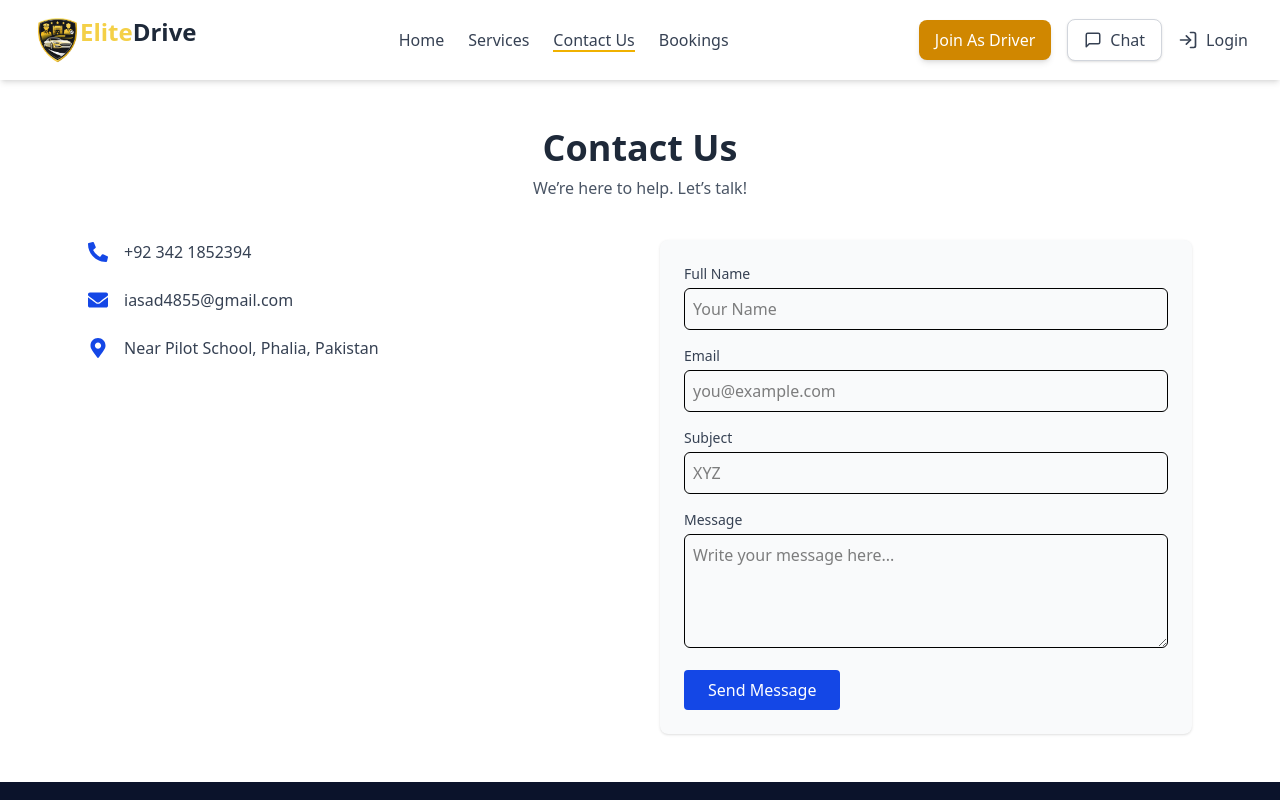
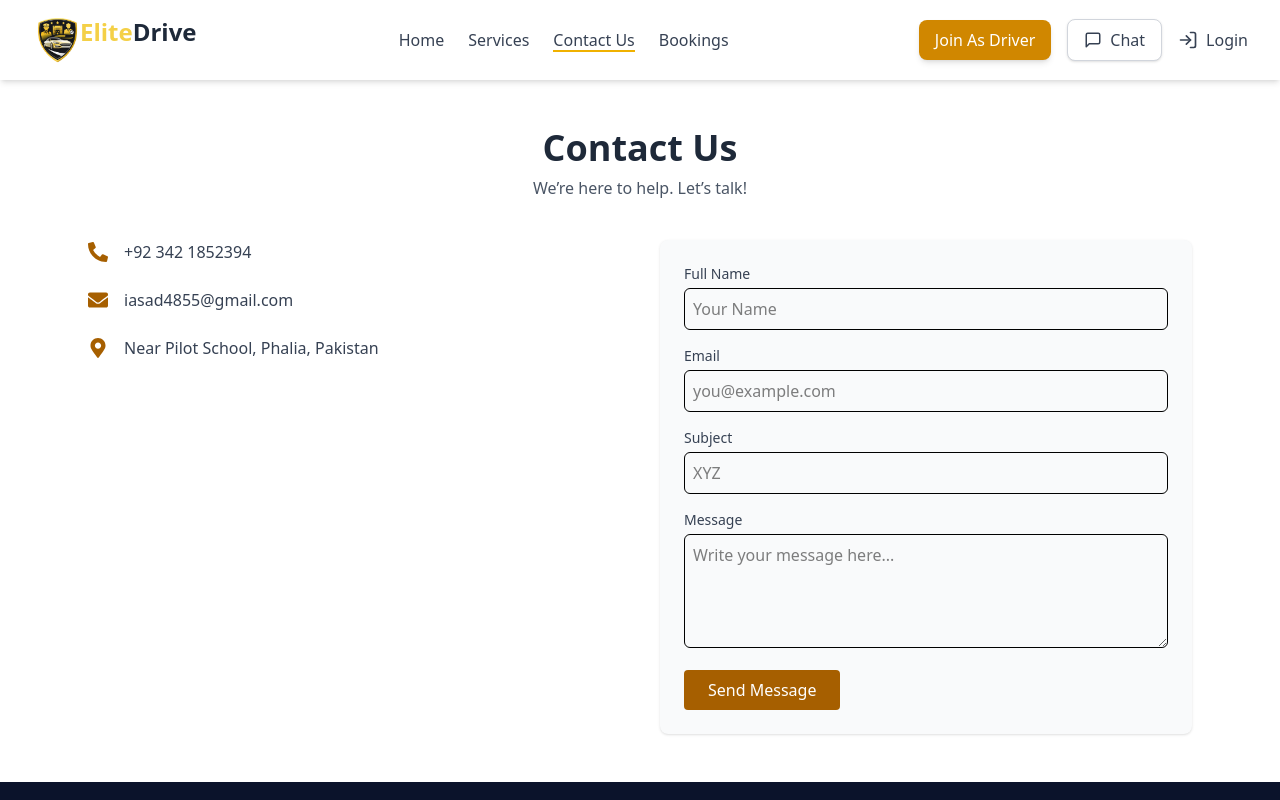
Before and after one commit to asadimran12/LuxuryCars, a React (Vite) app in the folder client/: page /home/contactus in a window 1280 px wide. Shown: the top 800 px of the page. Built offline with nearby package versions, Linux system fonts and the light colour scheme; no server answers.

Commit message:
Some Changes

```diff
--- a/client/src/pages/Contact.jsx
+++ b/client/src/pages/Contact.jsx
@@ -80,15 +80,15 @@ const Contact = () => {
       <div className="grid grid-cols-1 md:grid-cols-2 gap-10">
         <div className="space-y-6">
           <div className="flex items-center gap-4">
-            <FaPhoneAlt className="text-blue-700 text-xl" />
+            <FaPhoneAlt className="text-yellow-700 text-xl" />
             <p className="text-gray-700">+92 342 1852394</p>
           </div>
           <div className="flex items-center gap-4">
-            <FaEnvelope className="text-blue-700 text-xl" />
+            <FaEnvelope className="text-yellow-700 text-xl" />
             <p className="text-gray-700">iasad4855@gmail.com</p>
           </div>
           <div className="flex items-center gap-4">
-            <FaMapMarkerAlt className="text-blue-700 text-xl" />
+            <FaMapMarkerAlt className="text-yellow-700 text-xl" />
             <p className="text-gray-700">Near Pilot School, Phalia, Pakistan</p>
           </div>
         </div>
@@ -108,7 +108,7 @@ const Contact = () => {
               placeholder="Your Name"
               value={user.username}
               onChange={handleChange}
-              className="w-full mt-1 p-2 border rounded-md focus:outline-none focus:ring-2 focus:ring-blue-500"
+              className="w-full mt-1 p-2 border rounded-md focus:outline-none focus:ring-2 focus:ring-yellow-500"
               required
             />
           </div>
@@ -123,7 +123,7 @@ const Contact = () => {
               placeholder="you@example.com"
               value={user.email}
               onChange={handleChange}
-              className="w-full mt-1 p-2 border rounded-md focus:outline-none focus:ring-2 focus:ring-blue-500"
+              className="w-full mt-1 p-2 border rounded-md focus:outline-none focus:ring-2 focus:ring-yellow-500"
               required
             />
           </div>
@@ -138,7 +138,7 @@ const Contact = () => {
               placeholder="XYZ"
               value={user.subject}
               onChange={handleChange}
-              className="w-full mt-1 p-2 border rounded-md focus:outline-none focus:ring-2 focus:ring-blue-500"
+              className="w-full mt-1 p-2 border rounded-md focus:outline-none focus:ring-2 focus:ring-yellow-500"
               required
             />
           </div>
@@ -153,14 +153,14 @@ const Contact = () => {
               placeholder="Write your message here..."
               value={user.message}
               onChange={handleChange}
-              className="w-full mt-1 p-2 border rounded-md focus:outline-none focus:ring-2 focus:ring-blue-500"
+              className="w-full mt-1 p-2 border rounded-md focus:outline-none focus:ring-2 focus:ring-yellow-500"
               required
             ></textarea>
           </div>
 
           <button
             type="submit"
-            className="bg-blue-700 text-white px-6 py-2 rounded hover:bg-blue-800 transition"
+            className="bg-yellow-700 text-white px-6 py-2 rounded hover:bg-blue-800 transition"
           >
             Send Message
           </button>
```
